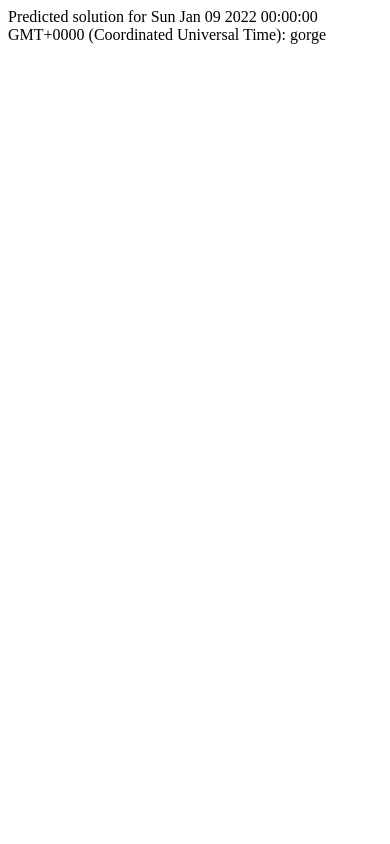
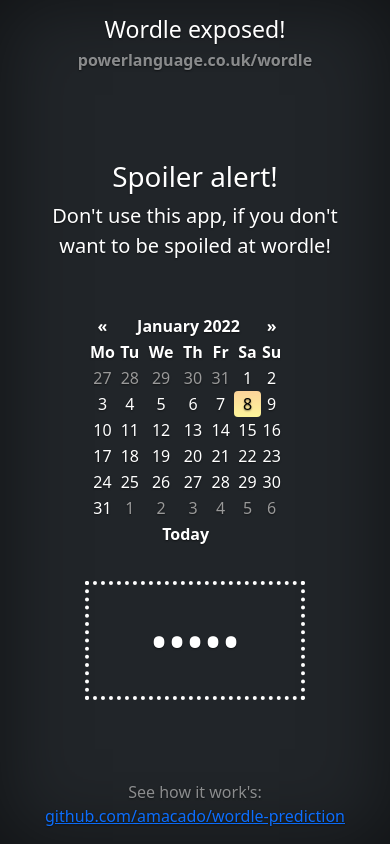
Before and after one commit to amacado/wordle-prediction, a plain HTML site: page index.html in a window 390 px wide. Drawn offline with nearby package versions, Linux system fonts and the light colour scheme.

Commit message:
added some styling

```diff
--- a/index.html
+++ b/index.html
@@ -1,13 +1,82 @@
-<!DOCTYPE html>
-<html lang="en">
+<!doctype html>
+<html lang="en" class="h-100">
 <head>
-    <meta charset="UTF-8">
-    <title>Title</title>
+    <meta charset="utf-8">
+    <meta name="viewport" content="width=device-width, initial-scale=1">
+    <meta name="description" content="">
+    <title>Wordle exposed!</title>
+
+    <!-- Bootstrap core CSS -->
+    <link href="https://cdn.jsdelivr.net/npm/bootstrap@5.1.3/dist/css/bootstrap.min.css" rel="stylesheet" integrity="sha384-1BmE4kWBq78iYhFldvKuhfTAU6auU8tT94WrHftjDbrCEXSU1oBoqyl2QvZ6jIW3" crossorigin="anonymous">
+
+    <meta name="theme-color" content="#7952b3">
+
+    <style>
+        .bd-placeholder-img {
+            font-size: 1.125rem;
+            text-anchor: middle;
+            -webkit-user-select: none;
+            -moz-user-select: none;
+            user-select: none;
+        }
+
+        @media (min-width: 768px) {
+            .bd-placeholder-img-lg {
+                font-size: 3.5rem;
+            }
+        }
+    </style>
+
+
+    <!-- Custom styles for this template -->
+    <link href="styles/main.css" rel="stylesheet">
+
+    <link rel="stylesheet" href="https://cdnjs.cloudflare.com/ajax/libs/bootstrap-datepicker/1.9.0/css/bootstrap-datepicker.min.css" integrity="sha512-mSYUmp1HYZDFaVKK//63EcZq4iFWFjxSL+Z3T/aCt4IO9Cejm03q3NKKYN6pFQzY0SBOr8h+eCIAZHPXcpZaNw==" crossorigin="anonymous" referrerpolicy="no-referrer"/>
+
 </head>
-<body>
+<body class="d-flex h-100 text-center text-white bg-dark">
+
+<div class="cover-container d-flex w-100 h-100 p-3 mx-auto flex-column">
+    <header class="mb-auto">
+        <div>
+            <h3 class="float-md-start mb-0">Wordle exposed!</h3>
+            <nav class="nav nav-masthead justify-content-center float-md-end">
+                <a class="nav-link" href="https://www.powerlanguage.co.uk/wordle/">powerlanguage.co.uk/wordle</a>
+            </nav>
+        </div>
+    </header>
+
+    <main class="px-3">
+        <h1>Spoiler alert!</h1>
+        <p class="lead">Don't use this app, if you don't want to be spoiled at wordle!</p>
+        <div class="row align-items-center justify-content-center mt-5">
+            <div class="col-12 col-md-6">
+                <div id="datepicker" class="d-inline-block"
+                     data-date-today-highlight="true"
+                     data-date-today-btn="linked"
+                     data-date-format="yyyy-mm-dd"
+                     data-date-start-date="2021-06-19"
+                     data-date-week-start="1"
+                     data-date-language="en"></div>
+            </div>
+            <div class="col-12 col-md-6 mt-4">
+                <div id="wordle-solution" class="d-inline-block">&bull;&bull;&bull;&bull;&bull;</div>
+            </div>
+        </div>
+    </main>
+
+    <footer class="mt-auto text-white-50">
+        See how it work's: <a href="https://github.com/amacado/">github.com/amacado/wordle-prediction</a>
+    </footer>
+</div>
+
+<script src="https://code.jquery.com/jquery-3.6.0.min.js" integrity="sha256-/xUj+3OJU5yExlq6GSYGSHk7tPXikynS7ogEvDej/m4=" crossorigin="anonymous"></script>
+<script src="https://cdnjs.cloudflare.com/ajax/libs/bootstrap-datepicker/1.9.0/js/bootstrap-datepicker.min.js" integrity="sha512-T/tUfKSV1bihCnd+MxKD0Hm1uBBroVYBOYSk1knyvQ9VyZJpc/ALb4P0r6ubwVPSGB2GvjeoMAJJImBG12TiaQ==" crossorigin="anonymous" referrerpolicy="no-referrer"></script>
+<script src="https://cdnjs.cloudflare.com/ajax/libs/bootstrap-datepicker/1.9.0/locales/bootstrap-datepicker.de.min.js" integrity="sha512-3V4cUR2MLZNeqi+4bPuXnotN7VESQC2ynlNH/fUljXZiQk1BGowTqO5O2gElABNMIXzzpYg5d8DxNoXKlM210w==" crossorigin="anonymous" referrerpolicy="no-referrer"></script>
 
 <script src="wordle.js"></script>
 <script src="main.js"></script>
 
+
 </body>
 </html>
--- a/main.js
+++ b/main.js
@@ -1,3 +1,8 @@
-const date = new Date('2022-01-09');
-const predictedSolution = Pa(date);
-document.write('Predicted solution for ' + date + ': ' + predictedSolution);
+const wordleSolutionContainer = $('#wordle-solution');
+
+$('#datepicker').datepicker();
+
+$('#datepicker').on('changeDate', function (e) {
+    const predictedSolution = Pa(e.date);
+    wordleSolutionContainer.html(predictedSolution);
+});
--- /dev/null
+++ b/styles/main.css
@@ -0,0 +1,61 @@
+/*
+ * Globals
+ */
+
+
+/* Custom default button */
+.btn-secondary,
+.btn-secondary:hover,
+.btn-secondary:focus {
+    color: #333;
+    text-shadow: none; /* Prevent inheritance from `body` */
+}
+
+
+/*
+ * Base structure
+ */
+
+body {
+    text-shadow: 0 .05rem .1rem rgba(0, 0, 0, .5);
+    box-shadow: inset 0 0 5rem rgba(0, 0, 0, .5);
+}
+
+.cover-container {
+    max-width: 42em;
+}
+
+
+/*
+ * Header
+ */
+
+.nav-masthead .nav-link {
+    padding: .25rem 0;
+    font-weight: 700;
+    color: rgba(255, 255, 255, .5);
+    background-color: transparent;
+    border-bottom: .25rem solid transparent;
+}
+
+.nav-masthead .nav-link:hover,
+.nav-masthead .nav-link:focus {
+    border-bottom-color: rgba(255, 255, 255, .25);
+}
+
+.nav-masthead .nav-link + .nav-link {
+    margin-left: 1rem;
+}
+
+.nav-masthead .active {
+    color: #fff;
+    border-bottom-color: #fff;
+}
+
+#wordle-solution {
+    font-size: 3em;
+    border: 4px dotted #ffffff;
+    text-transform: uppercase;
+    padding: 0.4em;
+    width: 220px;
+}
```
